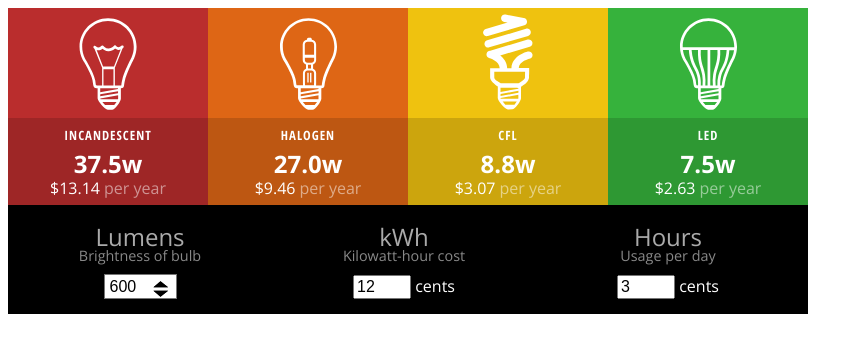
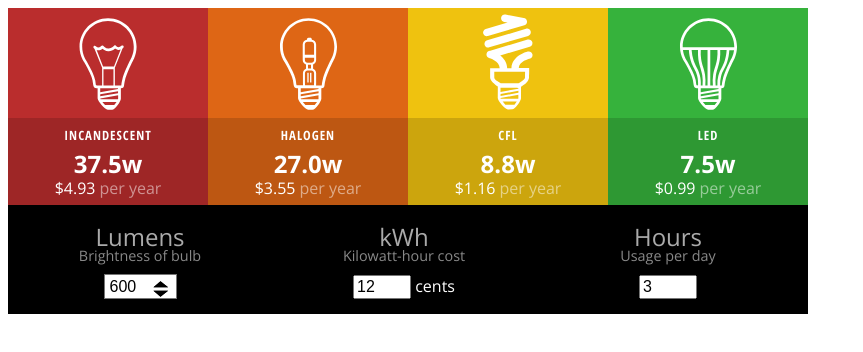
Before and after one commit to melissawimberly/energyCalc, a plain HTML site: page index.html in a window 1280 px wide. Shown: the whole page, without its empty margins (0-863 px from the left). Drawn offline with nearby package versions, Linux system fonts and the light colour scheme.

Commit message:
Add correct formulas to calculate the cost and time

```diff
--- a/assets/calculator.js
+++ b/assets/calculator.js
@@ -20,6 +20,16 @@
 			$scope.hal_wattage = ($scope.current_lumens * $scope.hal_conversion).toFixed(1);
 			$scope.cfl_wattage = ($scope.current_lumens * $scope.cfl_conversion).toFixed(1);
 			$scope.led_wattage = ($scope.current_lumens * $scope.led_conversion).toFixed(1);
+
+			if($scope.current_hours > 24){ $scope.current_hours = 24; }
+
+			var total_hours = $scope.total_days * $scope.current_hours;
+			var cost = $scope.current_cost/100;
+
+			$scope.inc_cost = ((($scope.inc_wattage * total_hours) / 1000 ) * cost).toFixed(2);
+			$scope.hal_cost = ((($scope.hal_wattage * total_hours) / 1000 ) * cost).toFixed(2);
+			$scope.cfl_cost = ((($scope.cfl_wattage * total_hours) / 1000 ) * cost).toFixed(2);
+			$scope.led_cost = ((($scope.led_wattage * total_hours) / 1000 ) * cost).toFixed(2);
 		}
 
 		$scope.calculate();
--- a/index.html
+++ b/index.html
@@ -17,28 +17,28 @@
 				<div>
 					<h4>Incandescent</h4>
 					<p>{{inc_wattage}}</p>
-					<p>13.14</p>
+					<p>{{inc_cost}}</p>
 				</div>
 			</section>
 			<section class="hal">
 				<div>
 					<h4>Halogen</h4>
 					<p>{{hal_wattage}}</p>
-					<p>9.46</p>
+					<p>{{hal_cost}}</p>
 				</div>
 			</section>
 			<section class="cfl">
 				<div>
 					<h4>CFL</h4>
 					<p>{{cfl_wattage}}</p>
-					<p>3.07</p>
+					<p>{{cfl_cost}}</p>
 				</div>
 			</section>
 			<section class="led">
 				<div>
 					<h4>LED</h4>
 					<p>{{led_wattage}}</p>
-					<p>2.63</p>
+					<p>{{led_cost}}</p>
 				</div>
 			</section>
 		</main>
@@ -53,12 +53,12 @@
 			<div>
 				<h4>kWh</h4>
 				<p>Kilowatt-<br>hour cost</p>
-				<input type="number" ng-model="current_cost" value="{{current_cost}}"> cents
+				<input type="number" ng-model="current_cost" value="{{current_cost}}" ng-change="calculate()"> cents
 			</div>
 			<div>
 				<h4>Hours</h4>
 				<p>Usage <br>per day</p>
-				<input type="number" ng-model="current_hours" value="{{current_hours}}"> cents
+				<input type="number" ng-model="current_hours" value="{{current_hours}}" ng-change="calculate()">
 			</div>
 		</form>
 	</div>
```
